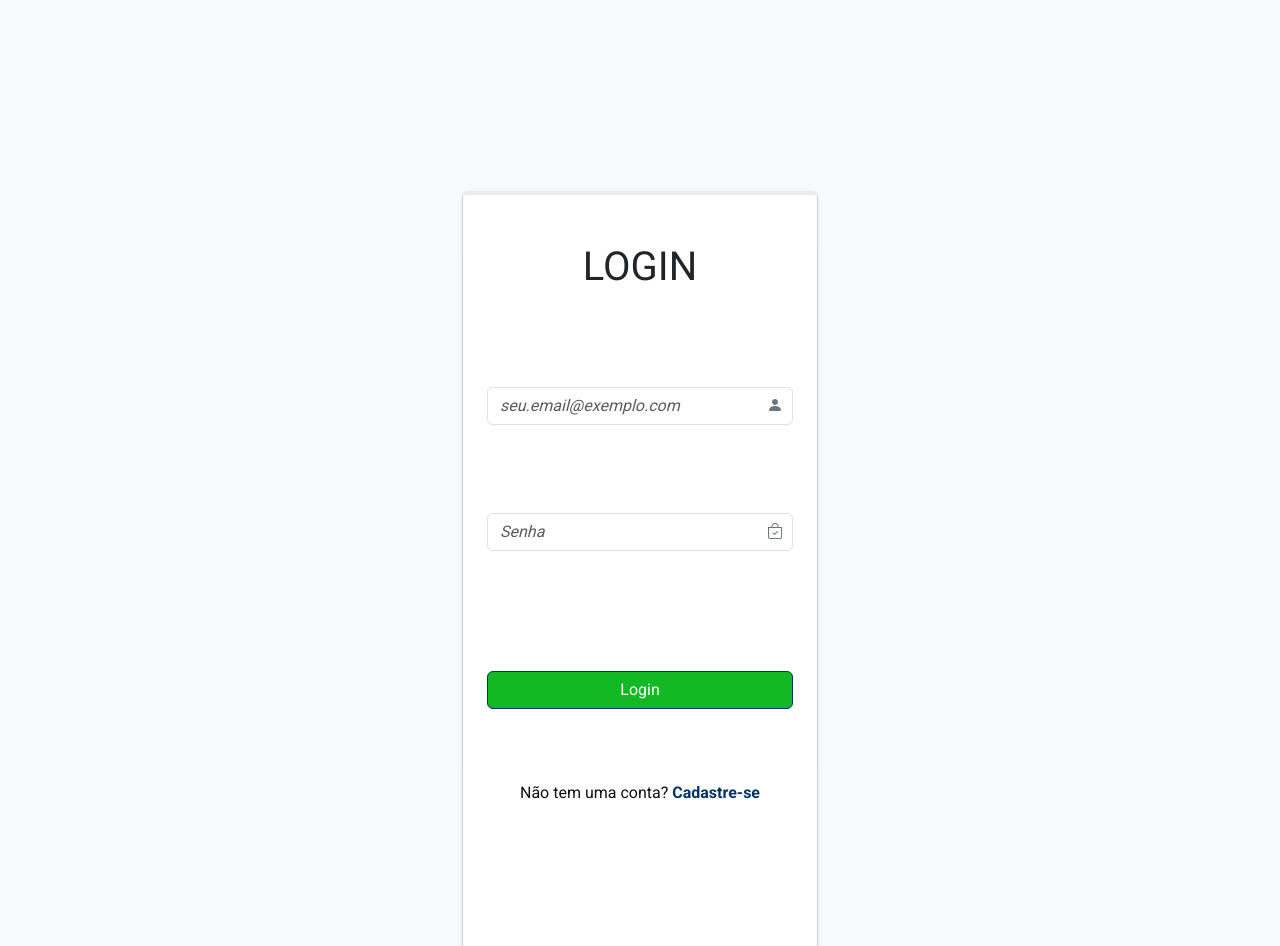
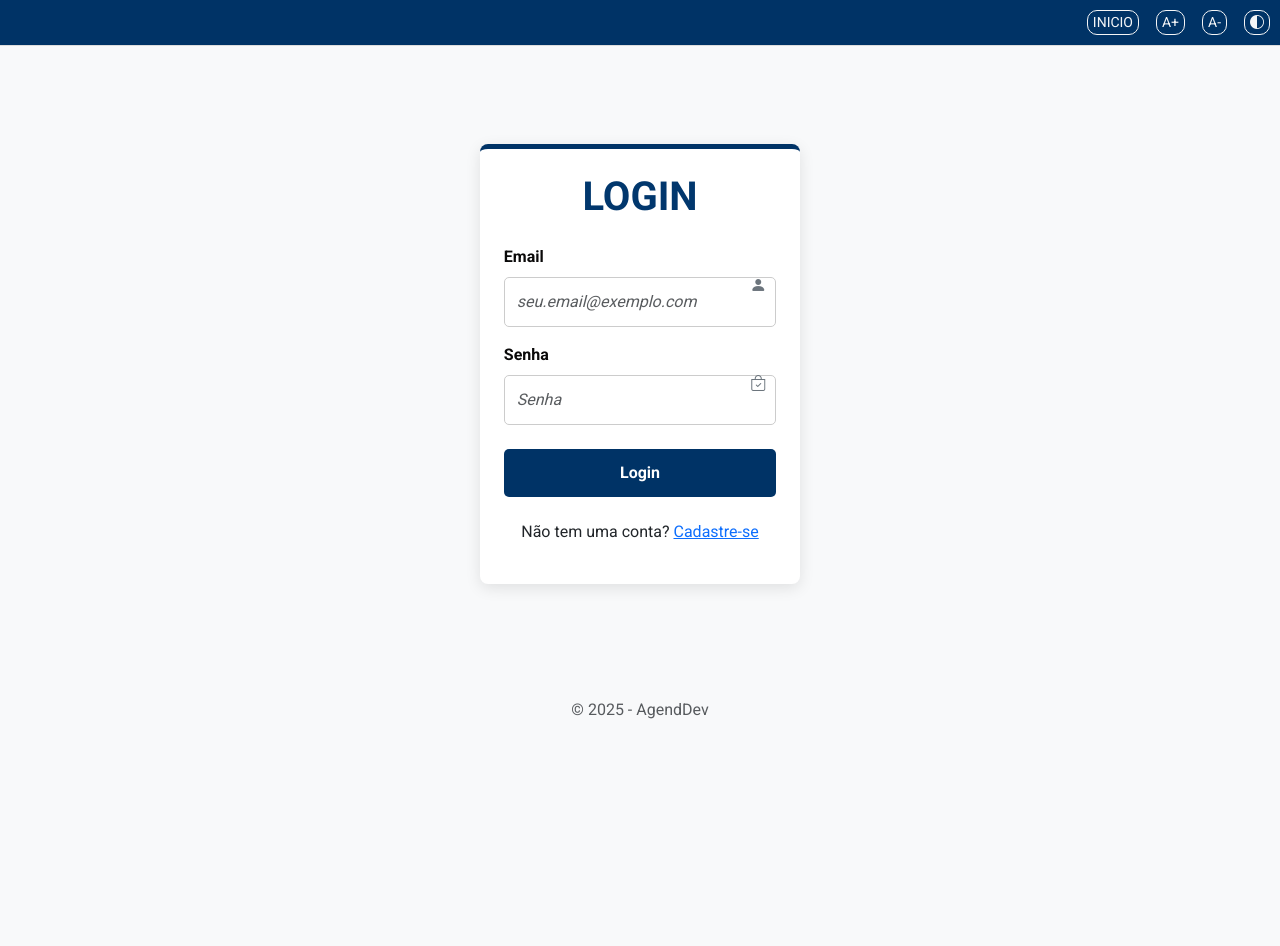
Before and after one commit to 7ul14n3/sistemadeagendamento, a plain HTML site: page front-end/login.html in a window 1280 px wide. Shown: the top 946 px of the page. After the commit the page ends 800 px from the top, so only its background shows below. Drawn offline with nearby package versions, Linux system fonts and the light colour scheme.

Commit message:
login atualizado

```diff
--- a/front-end/login.html
+++ b/front-end/login.html
@@ -5,85 +5,74 @@
     <meta charset="UTF-8" />
     <meta name="viewport" content="width=device-width, initial-scale=1.0" />
     <title>Página de Login</title>
+
     <!-- Links do Bootstrap (CSS e Ícones) -->
-    <link href="https://cdn.jsdelivr.net/npm/bootstrap@5.3.3/dist/css/bootstrap.min.css" rel="stylesheet"
-        integrity="sha384-QWTKZyjpPEjISv5WaRU9OFeRpok6YctnYmDr5pNlyT2bRjXh0JMhjY6hW+ALEwIH" crossorigin="anonymous" />
+    <link href="https://cdn.jsdelivr.net/npm/bootstrap@5.3.3/dist/css/bootstrap.min.css" rel="stylesheet" integrity="sha384-QWTKZyjpPEjISv5WaRU9OFeRpok6YctnYmDr5pNlyT2bRjXh0JMhjY6hW+ALEwIH" crossorigin="anonymous" />
     <link rel="stylesheet" href="https://cdn.jsdelivr.net/npm/bootstrap-icons@1.11.1/font/bootstrap-icons.css">
-     <link href="css/custom.css" rel="stylesheet"
-</head>
 
-
+    <!-- SEU CSS CORRIGIDO (Fechei a tag com />) -->
+    <link href="css/custom.css" rel="stylesheet" />
 </head>
 
 <body class="bg-light">
 
-    <!-- === BARRA DE ACESSIBILIDADE CORRIGIDA COM IDs === -->
-      <div class="barra-acessibilidade text-light p-2 text-end">
-          <button type="button" class="btn btn-sm btn-outline-light me-2"
-            onclick="window.location.href='../index.html'">INICIO</button>
+    <!-- === BARRA DE ACESSIBILIDADE === -->
+    <div class="acessibilidade-bar"> <!-- Mudei para a classe nova do seu CSS -->
+        <button type="button" class="btn btn-sm btn-outline-light me-2" onclick="window.location.href='../index.html'">INICIO</button>
         <button id="aumentar-fonte" class="btn btn-sm btn-outline-light me-2">A+</button>
         <button id="diminuir-fonte" class="btn btn-sm btn-outline-light me-2">A-</button>
-          <button id="alternar-contraste" class="btn btn-sm btn-outline-light"><i
-                class="bi bi-circle-half"></i></button>
+        <button id="alternar-contraste" class="btn btn-sm btn-outline-light"><i class="bi bi-circle-half"></i></button>
     </div>
-    <!-- === FIM DA BARRA === -->
 
     <div class="container mt-5">
         <div class="row justify-content-center">
             <div class="col-md-6 col-lg-4">
-                  <div class="card shadow-sm p-4">
+                <!-- Adicionei a classe container-cadastro aqui para pegar o estilo de cartão branco -->
+                <div class="container-cadastro p-4">
                     <h1 class="text-center mb-4">LOGIN</h1>
 
-                    <!-- IDs corretos no form e nos inputs -->
                     <form id="form-login">
-                          <div class="mb-3">
-                              <label for="usuario-email" class="form-label"><i class="bi bi-person-fill"></i></label>
-                              <input type="email" id="usuario-email" name="usuario" class="form-control"
-                                placeholder="seu.email@exemplo.com" required />
+                        <div class="form-group mb-3">
+                            <label for="usuario-email" class="form-label"><i class="bi bi-person-fill"></i> Email</label>
+                            <input type="email" id="usuario-email" name="usuario" class="form-control" placeholder="seu.email@exemplo.com" required />
                         </div>
 
-                          <div class="input-senha mb-3">
-                              <label for="senha-login" class="form-label"><i class="bi bi-bag-check"></i></label>
-                              <input type="password" id="senha-login" name="senha" class="form-control"
-                                placeholder="Senha" required />
+                        <div class="form-group input-senha mb-3">
+                            <label for="senha-login" class="form-label"><i class="bi bi-bag-check"></i> Senha</label>
+                            <input type="password" id="senha-login" name="senha" class="form-control" placeholder="Senha" required />
                         </div>
 
-                          <div class="d-grid gap-2 mt-4">
-                            <!-- Botão de Login CORRIGIDO para type="submit" -->
-                              <button type="submit" class="btn btn-primary">
-                                  Login
-                                  </button>
+                        <div class="botoes-acao mt-4">
+                            <button type="submit" class="btn btn-primary w-100">Login</button>
 
-                              <div class="registrer-link text-center mt-2">
+                            <div class="text-center mt-2">
                                 <p>Não tem uma conta? <a href="cadastro.html">Cadastre-se</a></p>
                             </div>
-
                         </div>
                     </form>
                 </div>
             </div>
         </div>
     </div>
+
     <footer class="mt-5 p-3 text-center text-muted">
         <p>© 2025 - AgendDev </p>
     </footer>
 
-      <!-- Início do VLibras -->
+    <!-- VLibras -->
     <div vw class="enabled">
         <div vw-access-button class="active"></div>
         <div vw-plugin-wrapper>
             <div class="vw-plugin-top-wrapper"></div>
         </div>
     </div>
-
     <script src="https://vlibras.gov.br/app/vlibras-plugin.js"></script>
     <script>
         new window.VLibras.Widget("https://vlibras.gov.br/app");
     </script>
-      <!-- Fim do VLibras -->
+
+    <!-- Scripts -->
     <script src="../js/acessibilidade.js"></script>
     <script src="../js/login.js"></script>
 </body>
-
-
 </html>
```
Lines whose indentation alone changed are shown as unchanged.
